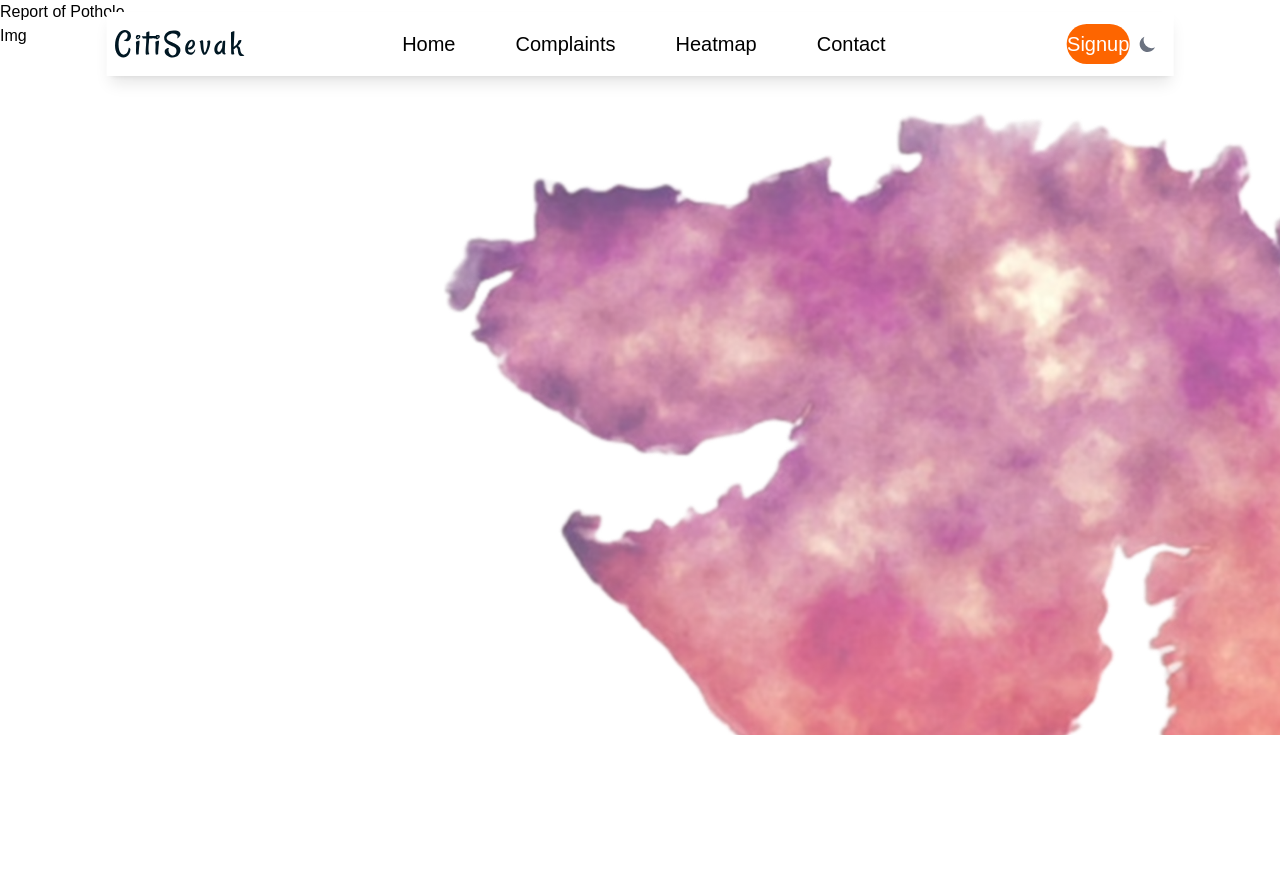
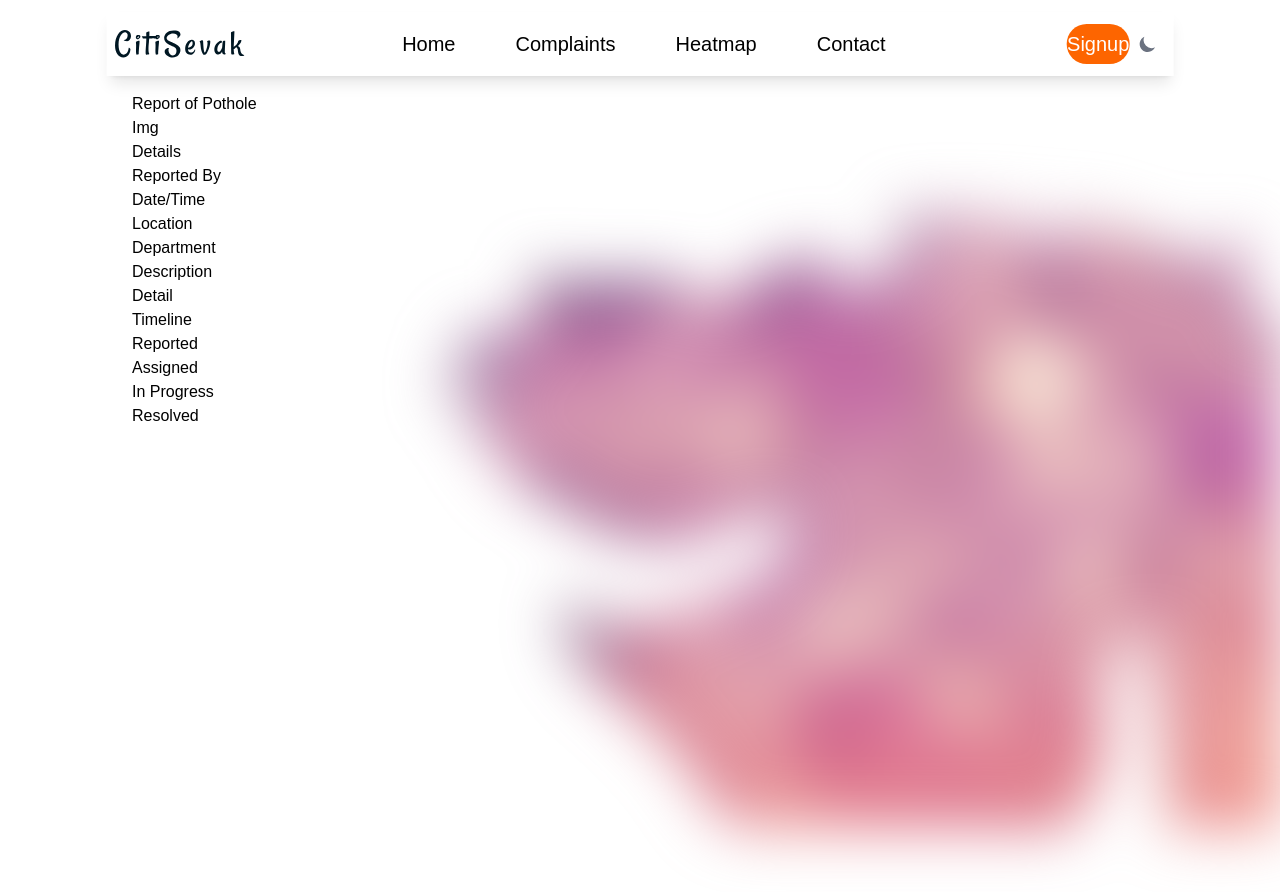
Before and after one commit to php2k6/gcet-hack, a React (Vite) app in the folder frontend/: page /report in a window 1280 px wide. Before the commit the page ends 800 px from the top, so only its background shows below. Built offline with nearby package versions, Linux system fonts and the light colour scheme.

Commit message:
Added containers

```diff
--- a/frontend/src/pages/Report.jsx
+++ b/frontend/src/pages/Report.jsx
@@ -2,6 +2,13 @@ import { useEffect, useRef, useState } from "react";
 import back from "../assets/back.png";
 
 const Report = () => {
+  useEffect(() => {
+    document.body.style.overflow = "hidden";
+
+    return () => {
+      document.body.style.overflow = "auto";
+    };
+  }, []);
   let problems = [
     "Pothole",
     "Dumping",
@@ -22,19 +29,46 @@ const Report = () => {
           backgroundSize: "70%",
           backgroundPosition: "right",
           backgroundRepeat: "no-repeat",
+          backgroundAttachment: "fixed",
+          position: "absolute",
           height: "100vh",
           width: "100%",
-          filter: "blue(500px)",
+          filter: "blur(30px)",
+          zIndex: -1,
         }}
+      ></div>
+      <div
+        className="mt-23 ml-33 blur-none"
+        style={{ position: "relative", zIndex: 1 }}
       >
         <div>
           <div>
+            <div>Report of Pothole</div>
             <div>
-              <div>Report of Pothole</div>
               <div>Img</div>
+              <div>
+                <div>Details</div>
+                <div>Reported By</div>
+                <div>Date/Time</div>
+                <div>Location</div>
+                <div>Department</div>
+                <div>
+                  <div>Description</div>
+                  <div>Detail</div>
+                </div>
+              </div>
             </div>
-            <div></div>
+            <div>
+              <div>Timeline</div>
+              <div>
+                <div>Reported</div>
+                <div>Assigned</div>
+                <div>In Progress</div>
+                <div>Resolved</div>
+              </div>
+            </div>
           </div>
+          <div></div>
         </div>
       </div>
     </>
```
